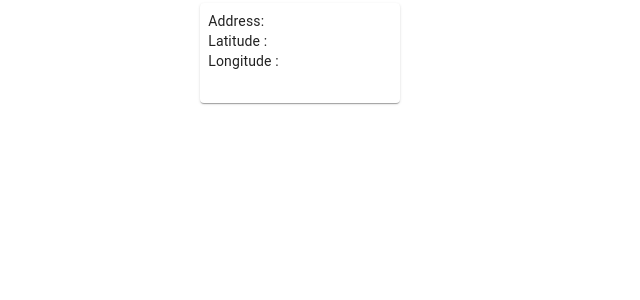
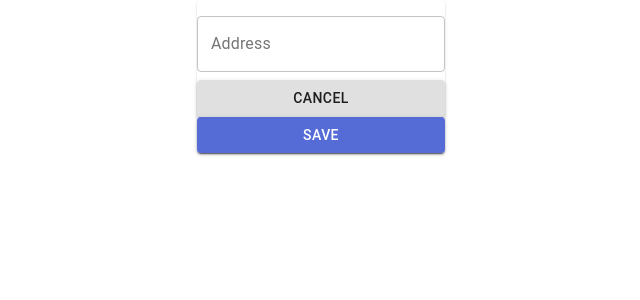
Before and after one commit to mk48/mapmarker-frontend, a React (Create React App) app: page / in a window 1280 px wide. Both pictures are taken after a click on the icon 755 px from the left and 50 px from the top of the page. Shown: the top 300 px of the page, without its empty margins (455-1095 px from the left). Built offline with nearby package versions, Linux system fonts and the light colour scheme.

Commit message:
Addnew and cancel button

```diff
--- a/src/MarkerForm/Form.js
+++ b/src/MarkerForm/Form.js
@@ -1,45 +1,48 @@
 import React, { useContext } from "react";
 
 //State
-import StateContext from "./../State/StateContext";
 import DispatchContext from "./../State/DispatchContext";
-import { NEW_ADDRESS_CHANGE } from "./../State/ActionTypes";
+import {
+  ADDRESS_CHANGE,
+  UPDATE_CANCEL_BUTTON_CLICKED,
+  ADD_NEW_CANCEL_BUTTON_CLICKED
+} from "./../State/ActionTypes";
 
 // Material-UI
-import { makeStyles } from "@material-ui/core/styles";
 import Paper from "@material-ui/core/Paper";
 import TextField from "@material-ui/core/TextField";
+import FormControl from "@material-ui/core/FormControl";
+import Button from "@material-ui/core/Button";
 
 // local
 import useStyles from "./Style";
 
-/*const useStyles = makeStyles(theme => ({
-  inputItem: {
-    width: 200,
-    height: 100,
-    padding: theme.spacing(1),
-    margin: theme.spacing(0.4)
-  },
-  textField: {
-    marginLeft: theme.spacing(1),
-    marginRight: theme.spacing(1)
-  }
-}));*/
-
-export default function Form() {
-  const state = useContext(StateContext);
+export default function Form({ mode, id, address, lat, lng }) {
   const dispatch = useContext(DispatchContext);
   const classes = useStyles();
 
-  const { isAdding, address, lat, lng } = state.newInput;
+  const handleAddressChange = event => {
+    dispatch({
+      type: ADDRESS_CHANGE,
+      data: { id: id, text: event.target.value }
+    });
+  };
 
-  const handleAddressChange = event => {
-    dispatch({ type: NEW_ADDRESS_CHANGE, data: event.target.value });
+  const handleCancelButtonClick = () => {
+    const type =
+      mode === "add"
+        ? ADD_NEW_CANCEL_BUTTON_CLICKED
+        : UPDATE_CANCEL_BUTTON_CLICKED;
+    dispatch({
+      type: type,
+      data: { id: id }
+    });
   };
 
   return (
     <Paper className={classes.inputItem}>
       <form>
+        <FormControl className={classes.formControl}>
           <TextField
             id="address"
             label="Address"
@@ -49,6 +52,21 @@ export default function Form() {
             margin="normal"
             variant="outlined"
           />
+          <Button
+            variant="contained"
+            className={classes.button}
+            onClick={handleCancelButtonClick}
+          >
+            Cancel
+          </Button>
+          <Button
+            variant="contained"
+            color="primary"
+            className={classes.button}
+          >
+            {mode === "add" ? "Save" : "Update"}
+          </Button>
+        </FormControl>
       </form>
     </Paper>
   );
--- a/src/MarkerForm/List.js
+++ b/src/MarkerForm/List.js
@@ -6,11 +6,11 @@ import StateContext from "./../State/StateContext";
 // local component
 import Add from "./Add";
 import View from "./View";
+import Form from "./Form";
 import useStyles from "./Style";
 
 // Material-UI
 import Box from "@material-ui/core/Box";
-import Paper from "@material-ui/core/Paper";
 
 export default function List() {
   const state = useContext(StateContext);
@@ -20,14 +20,28 @@ export default function List() {
 
   return (
     <Box className={classes.root}>
-      {markers.map(marker => (
+      {markers.map((marker, i) => {
+        if (marker.mode === "view") {
+          return (
             <View
               id={marker.id}
               address={marker.address}
               lat={marker.lat}
               lng={marker.lng}
             />
-      ))}
+          );
+        } else {
+          return (
+            <Form
+              mode={marker.mode}
+              id={marker.id}
+              address={marker.address}
+              lat={marker.lat}
+              lng={marker.lng}
+            />
+          );
+        }
+      })}
       {showAddButton && <Add />}
     </Box>
   );
--- a/src/MarkerForm/Style.js
+++ b/src/MarkerForm/Style.js
@@ -6,6 +6,11 @@ export default makeStyles(theme => ({
     display: "flex",
     flexWrap: "wrap",
     backgroundColor: theme.palette.background.paper
+  },
+
+  form: {
+    display: "flex",
+    flexWrap: "wrap"
   },
 
   item: {
@@ -22,5 +27,13 @@ export default makeStyles(theme => ({
 
   height100: {
     height: "100%"
+  },
+
+  formControl: {
+    margin: theme.spacing(1)
+  },
+
+  button: {
+    margin: theme.spacing(1)
   }
 }));
--- a/src/MarkerForm/View.js
+++ b/src/MarkerForm/View.js
@@ -4,7 +4,6 @@ import React, { useContext } from "react";
 import useStyles from "./Style";
 
 // Material-UI
-import Box from "@material-ui/core/Box";
 import Paper from "@material-ui/core/Paper";
 
 export default function View({ id, address, lat, lng }) {
--- a/src/State/ActionTypes.js
+++ b/src/State/ActionTypes.js
@@ -1,3 +1,6 @@
 export const ADDRESS_CHANGE = "ADDRESS_CHANGE";
 
 export const ADD_NEW_BUTTON_CLICKED = "ADD_NEW_BUTTON_CLICKED";
+export const ADD_NEW_CANCEL_BUTTON_CLICKED = "ADD_NEW_CANCEL_BUTTON_CLICKED";
+
+export const UPDATE_CANCEL_BUTTON_CLICKED = "UPDATE_CANCEL_BUTTON_CLICKED";
--- a/src/State/reducer.js
+++ b/src/State/reducer.js
@@ -1,6 +1,10 @@
 //State
 import { initialState, markerState } from "./initialState";
-import { ADDRESS_CHANGE, ADD_NEW_BUTTON_CLICKED } from "./ActionTypes";
+import {
+  ADDRESS_CHANGE,
+  ADD_NEW_BUTTON_CLICKED,
+  ADD_NEW_CANCEL_BUTTON_CLICKED
+} from "./ActionTypes";
 
 export default function reducer(state, action) {
   //console.log(action);
@@ -15,6 +19,23 @@ export default function reducer(state, action) {
         markers: markers,
         markersId: markersId,
         showAddButton: false
+      };
+    }
+
+    case ADD_NEW_CANCEL_BUTTON_CLICKED: {
+      const id = action.data.id;
+
+      // remove marker from marker list
+      const updatedMarkers = state.markers.filter(marker => marker.id != id);
+
+      // remove the marker ID from markerID list
+      const updatedMarkersIds = state.markersId.filter(mid => mid != id);
+
+      return {
+        ...state,
+        showAddButton: true,
+        markers: updatedMarkers,
+        markersId: updatedMarkersIds
       };
     }
 
```
Lines whose indentation alone changed are shown as unchanged.
